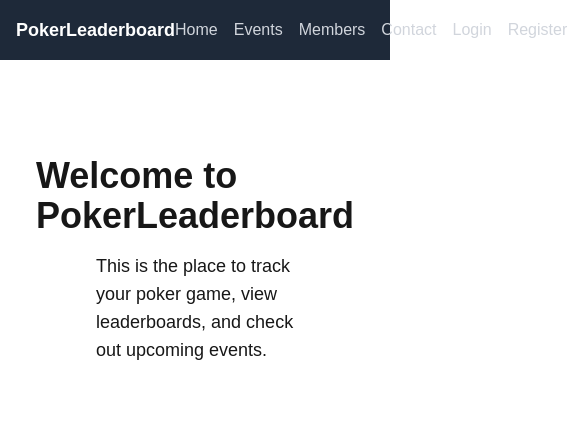
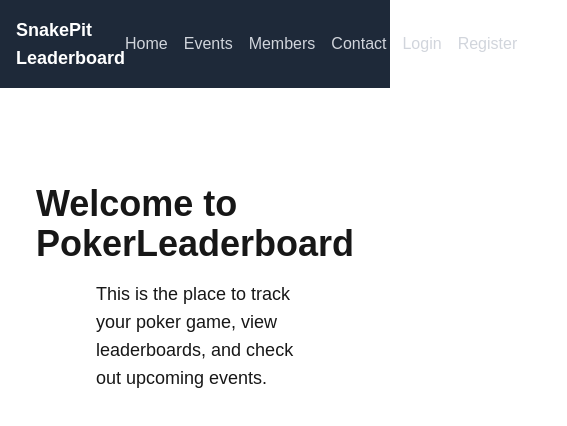
Before and after one commit to okdezines/Poker_Leaderboard, a Next.js app: page / in a window 390 px wide. Shown: the top 426 px of the page, 567 px wide, since content can reach past the window. Built offline with nearby package versions, Linux system fonts and the light colour scheme.

Commit message:
added minor adjustent before making app responsive

```diff
--- a/src/components/Navbar.tsx
+++ b/src/components/Navbar.tsx
@@ -20,7 +20,7 @@ export default function Navbar() {
     <nav className="bg-gray-800 p-4">
       <div className="container mx-auto flex justify-between items-center">
         <Link href="/" className="text-white text-lg font-bold">
-          PokerLeaderboard
+          SnakePit Leaderboard
         </Link>
         <div className="space-x-4">
           <Link href="/" className="text-gray-300 hover:text-white">
```
